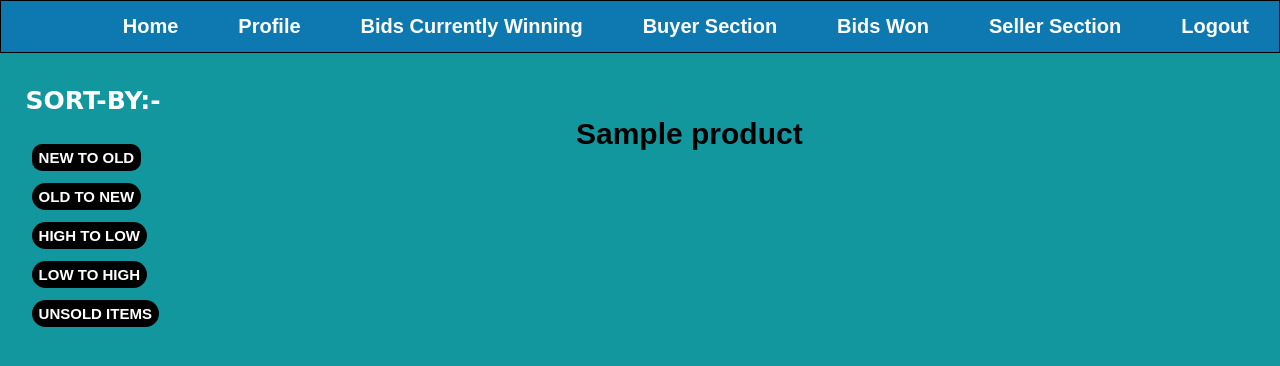
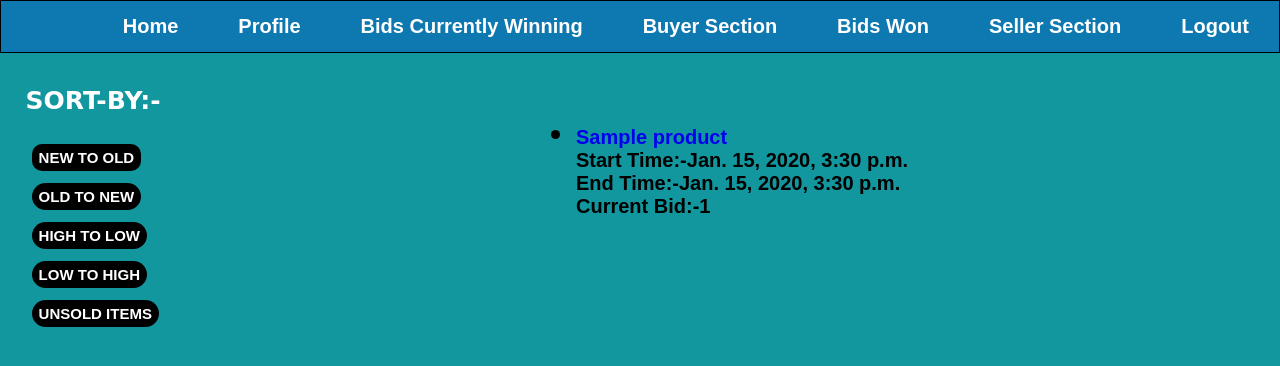
Before and after one commit to ishanpandey2512/Online-Auction, a Django app: page /app/buyer/ in a window 1280 px wide. Shown: the top 366 px of the page. Run offline with Django 3.2, Linux system fonts and the light colour scheme; a user stored in the database is signed in; tables that the repository leaves empty hold one stand-in row (values such as "Sample post"); some libraries are stand-ins or nearby versions.

Commit message:
merge successful, buyer section improved

```diff
--- a/auction/app/templates/app/buyer.html
+++ b/auction/app/templates/app/buyer.html
@@ -24,8 +24,12 @@
 
     {% for product in product_list %}
       <ul class="product-list">
-          <h1><li><a href="{% url 'product' product.id %}" style="text-decoration:none; color: black; margin-left:45vw; margin-top:5%;font-size:30px; position:absolute;">{{ product.name }}</a></li></h1>
-    <br>
+          <li>
+          <h1><a href="{% url 'product' product.id %}" style="text-decoration:none;">{{ product.name }}</a></h1>
+          <h2 >Start Time:-{{product.start}}</h2>
+          <h2>End Time:-{{product.end}}</h2>
+          <h2>Current Bid:-{{product.current_bid}}</h2>
+          </li>
     <br>
     </ul>
 
--- a/auction/static/css/main.css
+++ b/auction/static/css/main.css
@@ -98,7 +98,12 @@ table{
 }
 
 .product-list li{
-         list-style: circle;
+
+         list-style: disc;
+         color: black;
+         margin-left:45vw;
+         margin-top:5%;
+         font-size:30px;
 }
 .sort1{
        background:black;
```
Also changed, not shown: auction/app/views.py (line endings or trailing spaces).
